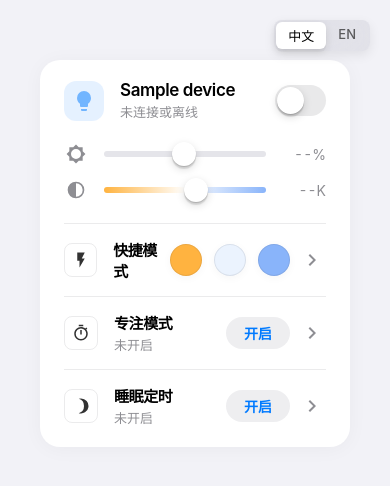
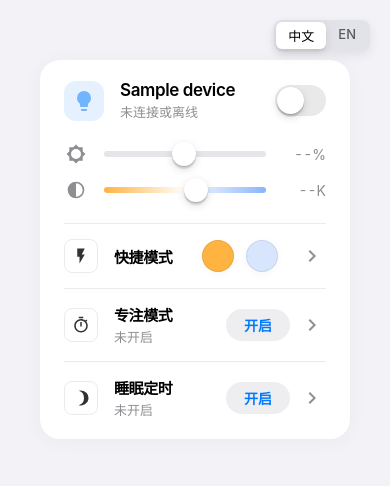
Before and after one commit to chenx2code/yeelux, a Flask app: template web_app/templates/index.html in a window 390 px wide. Shown: the top 486 px of the page. Run offline with Flask 3, Linux system fonts and the light colour scheme; the template is opened without the code that fills it: most values are stand-ins (such as "Sample title", 1, 10 or a date in 2020); data that the repository does not hold is empty; parts of the project's set-up code (start-up, migrations or seed data) failed here and were passed over.

Commit message:
refactor: improve quick modes storage and fix mobile UI layout

```diff
--- a/presets.json
+++ /dev/null
@@ -1,20 +0,0 @@
-[
-    {
-        "id": "preset_46567f72",
-        "brightness": 10,
-        "color_temp": 2600,
-        "name": "\u4f11\u606f"
-    },
-    {
-        "id": "preset_31004746",
-        "name": "WORK",
-        "brightness": 100,
-        "color_temp": 5000
-    },
-    {
-        "id": "preset_7e3f3dcf",
-        "name": "\u65b0\u9884\u8bbe",
-        "brightness": 50,
-        "color_temp": 4000
-    }
-]
--- /dev/null
+++ b/quick_modes.example.json
@@ -0,0 +1,14 @@
+[
+    {
+        "id": "7f3a9b1c",
+        "name": "Work",
+        "brightness": 100,
+        "color_temp": 4200
+    },
+    {
+        "id": "4e8d2a6f",
+        "name": "Rest",
+        "brightness": 10,
+        "color_temp": 2600
+    }
+]
--- a/web_app/app.py
+++ b/web_app/app.py
@@ -113,24 +113,26 @@ def set_colortemp(device_id):
     managers[device_id].set_color_temp(int(val))
     return jsonify({'success': True})
 
-PRESETS_FILE = os.path.join(os.path.dirname(os.path.dirname(os.path.abspath(__file__))), 'presets.json')
+QUICK_MODES_FILE = os.path.join(os.path.dirname(os.path.dirname(os.path.abspath(__file__))), 'quick_modes.json')
 
 def load_presets():
-    if not os.path.exists(PRESETS_FILE):
-        default_presets = [
-            {"id": "preset_rest", "brightness": 10, "color_temp": 2600},
-            {"id": "preset_work", "brightness": 100, "color_temp": 4200}
-        ]
+    if not os.path.exists(QUICK_MODES_FILE):
+        example_file = QUICK_MODES_FILE.replace('quick_modes.json', 'quick_modes.example.json')
+        try:
+            with open(example_file, 'r', encoding='utf-8') as f:
+                default_presets = json.load(f)
+        except Exception:
+            default_presets = []
         save_presets(default_presets)
         return default_presets
     try:
-        with open(PRESETS_FILE, 'r', encoding='utf-8') as f:
+        with open(QUICK_MODES_FILE, 'r', encoding='utf-8') as f:
             return json.load(f)
     except Exception:
         return []
 
 def save_presets(presets):
-    with open(PRESETS_FILE, 'w', encoding='utf-8') as f:
+    with open(QUICK_MODES_FILE, 'w', encoding='utf-8') as f:
         json.dump(presets, f, indent=4)
 
 @app.route('/api/presets', methods=['GET'])
@@ -159,7 +161,11 @@ def save_preset():
             })
         saved_id = preset_id
     else:
-        saved_id = "preset_" + str(uuid.uuid4())[:8]
+        existing_ids = {p['id'] for p in presets}
+        while True:
+            saved_id = str(uuid.uuid4())[:8]
+            if saved_id not in existing_ids:
+                break
         presets.append({
             "id": saved_id,
             "name": data.get('name', ''),
--- a/web_app/static/script.js
+++ b/web_app/static/script.js
@@ -80,6 +80,13 @@ function setLanguage(lang) {
         }
     });
 
+    document.querySelectorAll('[data-i18n-title]').forEach(el => {
+        const key = el.getAttribute('data-i18n-title');
+        if (translations[lang][key]) {
+            el.dataset.title = translations[lang][key];
+        }
+    });
+
     // Update Segmented Control UI
     document.querySelectorAll('.lang-option').forEach(el => {
         if (el.getAttribute('data-lang') === lang) {
@@ -106,6 +113,77 @@ langOptions.forEach(option => {
 // Initial Translation Setup
 document.addEventListener('DOMContentLoaded', () => {
     setLanguage(currentLang);
+
+    // Global Tooltip Logic for bubbles
+    const tooltip = document.getElementById('global-tooltip');
+
+    document.addEventListener('mouseover', (e) => {
+        const bubble = e.target.closest('.preset-bubble');
+        if (bubble && bubble.dataset.title && !bubble.classList.contains('hidden')) {
+            tooltip.textContent = bubble.dataset.title;
+            const rect = bubble.getBoundingClientRect();
+            tooltip.style.left = `${rect.left + rect.width / 2}px`;
+            // approximate top before layout
+            tooltip.style.top = `${rect.top - 40}px`;
+            tooltip.classList.add('visible');
+
+            // Recalculate accurately once text is set
+            requestAnimationFrame(() => {
+                tooltip.style.top = `${rect.top - 8 - tooltip.offsetHeight}px`;
+            });
+        }
+    });
+
+    document.addEventListener('mouseout', (e) => {
+        const bubble = e.target.closest('.preset-bubble');
+        if (bubble) {
+            tooltip.classList.remove('visible');
+        }
+    });
+
+    // PC Drag to Scroll for Quick Modes
+    document.querySelectorAll('.quick-modes-list').forEach(slider => {
+        let isDown = false;
+        let startX;
+        let scrollLeft;
+        let isDragging = false;
+
+        slider.addEventListener('mousedown', (e) => {
+            isDown = true;
+            isDragging = false;
+            slider.style.cursor = 'grabbing';
+            startX = e.pageX - slider.offsetLeft;
+            scrollLeft = slider.scrollLeft;
+        });
+
+        slider.addEventListener('mouseleave', () => {
+            isDown = false;
+            slider.style.cursor = 'auto';
+        });
+
+        slider.addEventListener('mouseup', () => {
+            isDown = false;
+            slider.style.cursor = 'auto';
+        });
+
+        slider.addEventListener('mousemove', (e) => {
+            if (!isDown) return;
+            e.preventDefault();
+            const x = e.pageX - slider.offsetLeft;
+            const walk = (x - startX);
+            if (Math.abs(walk) > 5) {
+                isDragging = true;
+            }
+            slider.scrollLeft = scrollLeft - walk;
+        });
+
+        slider.addEventListener('click', (e) => {
+            if (isDragging) {
+                e.preventDefault();
+                e.stopPropagation();
+            }
+        }, true);
+    });
 });
 
 // --- Sidebar TOC Logic ---
@@ -280,6 +358,17 @@ deviceGroups.forEach(group => {
     const qmCtVal = group.querySelector('.qm-ct-val');
     const qmSaveBtn = group.querySelector('.qm-save-btn');
     const qmDeleteBtn = group.querySelector('.qm-delete-btn');
+    const qmAddBtn = group.querySelector('.preset-bubble.add-bubble');
+
+    if (qmAddBtn) {
+        qmAddBtn.addEventListener('click', () => {
+            const list = group.querySelector('.quick-modes-list');
+            if (list) list.querySelectorAll('.preset-bubble').forEach(b => b.classList.remove('selected'));
+            qmSaveBtn.removeAttribute('data-edit-id');
+            qmDeleteBtn.classList.add('hidden');
+            if (qmNameInput) qmNameInput.value = translations[currentLang].preset_new;
+        });
+    }
 
     if (qmBrightnessInput && qmBrightnessVal) {
         qmBrightnessInput.addEventListener('input', (e) => {
@@ -356,6 +445,9 @@ deviceGroups.forEach(group => {
         if (qmHiddenContent) {
             qmHiddenContent.classList.toggle('expanded');
             if (qmHiddenContent.classList.contains('expanded')) {
+                // Show Add button
+                if (qmAddBtn) qmAddBtn.classList.remove('hidden');
+
                 // Reset to create mode when opened
                 qmSaveBtn.removeAttribute('data-edit-id');
                 qmDeleteBtn.classList.add('hidden');
@@ -365,6 +457,9 @@ deviceGroups.forEach(group => {
                     qmList.querySelectorAll('.preset-bubble').forEach(b => b.classList.remove('selected'));
                 }
             } else {
+                // Hide Add button
+                if (qmAddBtn) qmAddBtn.classList.add('hidden');
+
                 if (qmList) {
                     qmList.classList.remove('editing-mode');
                     qmList.querySelectorAll('.preset-bubble').forEach(b => b.classList.remove('selected'));
--- a/web_app/static/style.css
+++ b/web_app/static/style.css
@@ -16,6 +16,10 @@
 
     --card-radius: 20px;
     --input-bg: rgba(118, 118, 128, 0.12);
+}
+
+.hidden {
+    display: none !important;
 }
 
 @media (prefers-color-scheme: dark) {
@@ -102,12 +106,13 @@ body {
     }
 }
 
-/* Layout Styles */
 .main-layout {
     position: relative;
+    width: 100%;
     max-width: 1000px;
     margin: 0 auto;
     padding: 0 20px;
+    box-sizing: border-box;
 }
 
 .sidebar-toc {
@@ -197,8 +202,9 @@ body {
 }
 
 .apple-dashboard {
-    width: 100%;
-    max-width: 420px;
+    width: fit-content;
+    min-width: min(100%, 420px);
+    max-width: min(100%, 800px);
     margin: 40px auto;
 }
 
@@ -447,13 +453,9 @@ input:checked+.switch-track:before {
     will-change: transform, box-shadow, opacity;
 }
 
-/* Custom Apple Tooltip */
-.preset-bubble::after {
-    content: attr(data-title);
-    position: absolute;
-    bottom: calc(100% + 8px);
-    left: 50%;
-    transform: translateX(-50%) translateY(4px) scale(0.95);
+/* Custom Global Tooltip */
+.global-tooltip {
+    position: fixed;
     background: rgba(0, 0, 0, 0.75);
     backdrop-filter: blur(8px);
     -webkit-backdrop-filter: blur(8px);
@@ -465,29 +467,25 @@ input:checked+.switch-track:before {
     white-space: nowrap;
     opacity: 0;
     pointer-events: none;
-    transition: all 0.2s cubic-bezier(0.2, 0.8, 0.2, 1);
+    transition: opacity 0.2s cubic-bezier(0.2, 0.8, 0.2, 1), transform 0.2s cubic-bezier(0.2, 0.8, 0.2, 1);
+    transform: translateX(-50%) translateY(4px) scale(0.95);
     box-shadow: 0 4px 12px rgba(0, 0, 0, 0.15);
-    z-index: 100;
+    z-index: 9999;
 }
 
-.preset-bubble::before {
+.global-tooltip.visible {
+    opacity: 1;
+    transform: translateX(-50%) translateY(0) scale(1);
+}
+
+.global-tooltip::after {
     content: '';
     position: absolute;
-    bottom: calc(100% + 4px);
+    top: 100%;
     left: 50%;
-    transform: translateX(-50%) translateY(4px);
+    transform: translateX(-50%);
     border: 4px solid transparent;
     border-top-color: rgba(0, 0, 0, 0.75);
-    opacity: 0;
-    pointer-events: none;
-    transition: all 0.2s cubic-bezier(0.2, 0.8, 0.2, 1);
-    z-index: 100;
-}
-
-.preset-bubble:hover::after,
-.preset-bubble:hover::before {
-    opacity: 1;
-    transform: translateX(-50%) translateY(0) scale(1);
 }
 
 .preset-bubble:hover {
@@ -499,6 +497,59 @@ input:checked+.switch-track:before {
     .preset-bubble:hover {
         box-shadow: 0 4px 12px rgba(0, 0, 0, 0.4);
     }
+}
+
+/* Quick Modes Horizontal Scroll & Add Button */
+.automation-header .header-right {
+    flex: 1;
+    min-width: 0;
+    justify-content: flex-end;
+}
+
+.quick-modes-list {
+    flex: 1;
+    min-width: 0;
+    overflow-x: auto;
+    scrollbar-width: none; /* Firefox */
+    -ms-overflow-style: none;  /* IE and Edge */
+    padding-left: 12px;
+    padding-right: 12px;
+    padding-top: 20px;
+    padding-bottom: 20px;
+    margin-top: -20px;
+    margin-bottom: -20px;
+}
+
+.quick-modes-list > :first-child {
+    margin-left: auto;
+}
+
+.quick-modes-list::-webkit-scrollbar {
+    display: none; /* Chrome, Safari and Opera */
+}
+
+.preset-bubble.add-bubble {
+    background-color: transparent;
+    border: 1.5px dashed var(--border-color);
+    display: flex;
+    justify-content: center;
+    align-items: center;
+    color: var(--secondary-text);
+    box-shadow: none;
+    transition: all 0.2s cubic-bezier(0.2, 0.8, 0.2, 1);
+}
+
+.preset-bubble.add-bubble:hover {
+    border-color: var(--text-primary);
+    color: var(--text-primary);
+    transform: scale(1.1);
+    box-shadow: 0 4px 12px rgba(0, 0, 0, 0.08);
+}
+
+.preset-bubble.add-bubble svg {
+    width: 18px;
+    height: 18px;
+    fill: currentColor;
 }
 
 /* Quick Modes Edit State */
--- a/web_app/templates/index.html
+++ b/web_app/templates/index.html
@@ -119,6 +119,9 @@
                         <div class="quick-modes-list" style="display: flex; gap: 12px; align-items: center;">
                             <!-- Bubbles will be injected here by JS -->
                         </div>
+                        <button class="preset-bubble add-bubble hidden" style="width: 32px; height: 32px; flex-shrink: 0;" data-i18n-title="preset_new">
+                            <svg viewBox="0 0 24 24"><path d="M19 13h-6v6h-2v-6H5v-2h6V5h2v6h6v2z"/></svg>
+                        </button>
                         <button class="icon-btn qm-settings-toggle-btn" title="Settings">
                             <svg viewBox="0 0 24 24"><path d="M8.59,16.58L13.17,12L8.59,7.41L10,6L16,12L10,18L8.59,16.58Z" /></svg>
                         </button>
@@ -288,6 +291,7 @@
             });
         }
     </script>
+    <div id="global-tooltip" class="global-tooltip"></div>
 </body>
 
 </html>
```
Also changed, not shown: 1 other file.
